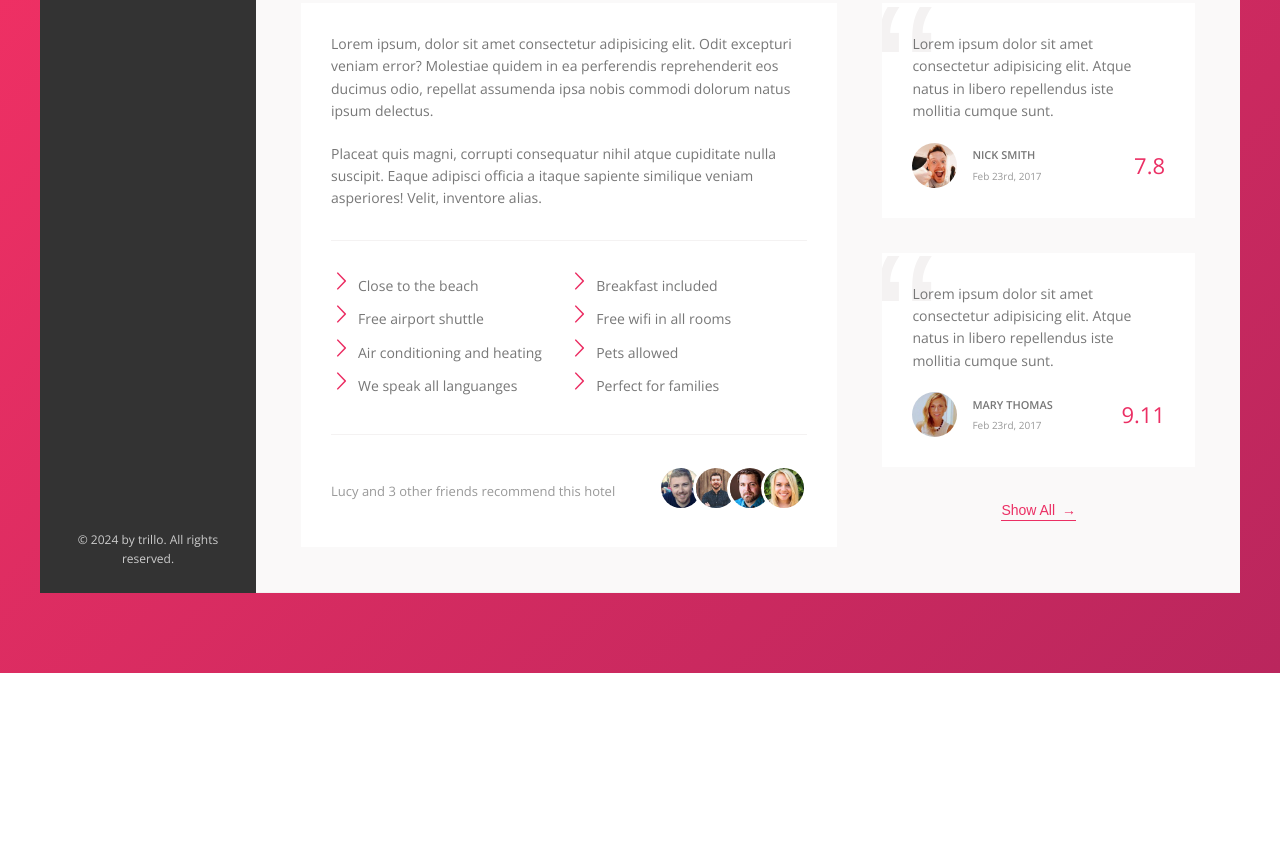
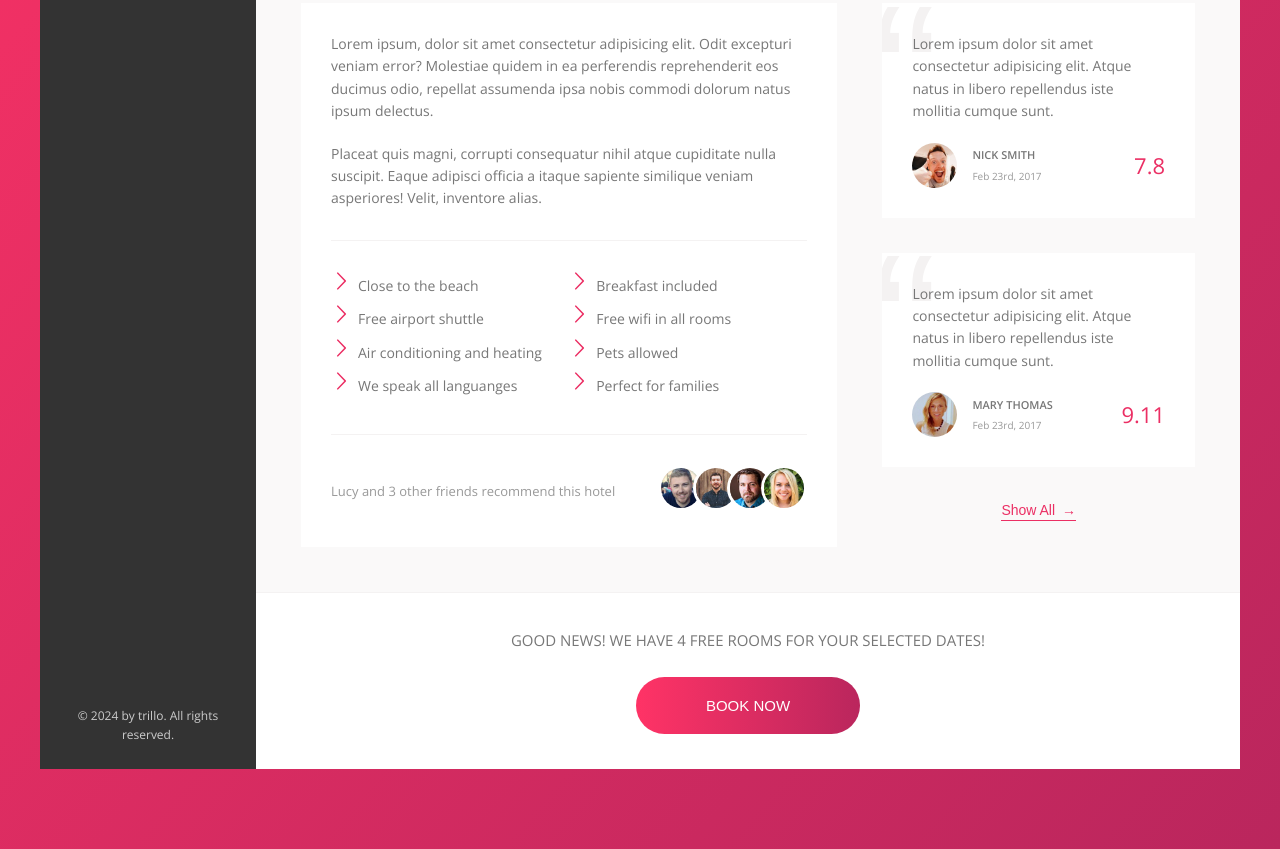
Before and after one commit to martywebdev/trillo, a website: page index.html in a window 1280 px wide. Shown: the part 644-1493 px from the top of the page. Before the commit the page ends 1317 px from the top, so only its background shows below. Drawn offline with nearby package versions, Linux system fonts and the light colour scheme.

Commit message:
cta section

```diff
--- a/index.html
+++ b/index.html
@@ -184,9 +184,12 @@
             </div>
             <div class="user-reviews">
               <figure class="review">
-                <blockquote class="review__text">Lorem ipsum dolor sit amet consectetur adipisicing elit. Atque natus in libero repellendus iste mollitia cumque sunt.</blockquote>
+                <blockquote class="review__text">
+                  Lorem ipsum dolor sit amet consectetur adipisicing elit. Atque
+                  natus in libero repellendus iste mollitia cumque sunt.
+                </blockquote>
                 <figcaption class="review__user">
-                  <img src="img/user-1.jpg" class="review__photo" alt="">
+                  <img src="img/user-1.jpg" class="review__photo" alt="" />
                   <div class="review__user-box">
                     <p class="review__user-name">Nick Smith</p>
                     <p class="review__user-date">Feb 23rd, 2017</p>
@@ -195,9 +198,12 @@
                 </figcaption>
               </figure>
               <figure class="review">
-                <blockquote class="review__text">Lorem ipsum dolor sit amet consectetur adipisicing elit. Atque natus in libero repellendus iste mollitia cumque sunt.</blockquote>
+                <blockquote class="review__text">
+                  Lorem ipsum dolor sit amet consectetur adipisicing elit. Atque
+                  natus in libero repellendus iste mollitia cumque sunt.
+                </blockquote>
                 <figcaption class="review__user">
-                  <img src="img/user-2.jpg" class="review__photo" alt="">
+                  <img src="img/user-2.jpg" class="review__photo" alt="" />
                   <div class="review__user-box">
                     <p class="review__user-name">Mary Thomas</p>
                     <p class="review__user-date">Feb 23rd, 2017</p>
@@ -208,6 +214,15 @@
               <button class="btn-inline">Show All <span>&rarr;</span></button>
             </div>
           </div>
+          <div class="cta">
+            <h2 class="cta__book-now">
+              Good news! We have 4 free rooms for your selected dates!
+            </h2>
+            <button class="btn">
+              <span class="btn__visible">Book now</span>
+              <span class="btn__invisible">Only 4 rooms left</span>
+            </button>
+          </div>
         </main>
       </div>
     </div>
--- a/scss/_components.scss
+++ b/scss/_components.scss
@@ -265,7 +265,7 @@
 
   & span {
     margin-left: 3px;
-    transition: margin-left .2s;
+    transition: margin-left 0.2s;
   }
 
   &:hover {
@@ -362,7 +362,6 @@
   }
 }
 
-
 .review {
   background-color: #fff;
   box-shadow: var(--shadow-light);
@@ -371,42 +370,42 @@
   position: relative;
   overflow: hidden;
 
-  &__text{
+  &__text {
     margin-bottom: 2rem;
     z-index: 10;
     position: relative;
   }
-  &__user{
+  &__user {
     display: flex;
     align-items: center;
   }
-  &__photo{
+  &__photo {
     height: 4.5rem;
     width: 4.5rem;
     border-radius: 50%;
     margin-right: 1.5rem;
   }
-  &__user-box{
+  &__user-box {
     margin-right: auto;
   }
-  &__user-name{
+  &__user-name {
     font-size: 1.1rem;
     font-weight: 600;
     text-transform: uppercase;
-    margin-bottom: .4rem;
+    margin-bottom: 0.4rem;
   }
-  &__user-date{
+  &__user-date {
     font-size: 1rem;
     color: var(--color-grey-dark-3);
   }
-  &__rating{
+  &__rating {
     color: var(--color-primary);
     font-size: 2.2rem;
     font-weight: 300;
   }
 
   &::before {
-    content: '\201C';
+    content: "\201C";
     position: absolute;
     top: -2.75rem;
     left: -1rem;
@@ -417,3 +416,72 @@
     z-index: 1;
   }
 }
+
+// call to action
+
+.cta {
+  padding: 3.5rem 0;
+  text-align: center;
+
+  &__book-now {
+    font-size: 1.5rem;
+    font-weight: 300;
+    text-transform: uppercase;
+    margin-bottom: 2.5rem;
+  }
+}
+
+.btn {
+  font-size: 1.5rem;
+  font-weight: 300;
+  text-transform: uppercase;
+  border-radius: 100px;
+  border: none;
+  background-image: linear-gradient(
+    to right,
+    var(--color-primary-light),
+    var(--color-primary-dark)
+  );
+  color: #fff;
+  position: relative;
+  overflow: hidden;
+  cursor: pointer;
+
+  & > * {
+    display: inline-block;
+    height: 100%;
+    width: 100%;
+    transition: all 0.2s;
+  }
+
+  &__visible {
+    padding: 2rem 7rem;
+  }
+  &__invisible {
+    position: absolute;
+    padding: 2rem 0;
+    left: 0;
+    top: -100%;
+  }
+
+  &:hover {
+    background-image: linear-gradient(
+      to left,
+      var(--color-primary-light),
+      var(--color-primary-dark)
+    );
+  }
+
+  &:hover &__invisible {
+    top: 0;
+  }
+
+  &:hover &__visible {
+    transform: translateY(100%);
+  }
+
+  &:focus {
+    outline: none;
+    animation: pulsate 1s infinite;
+  }
+}
```
Also changed, not shown: css/style.css.
